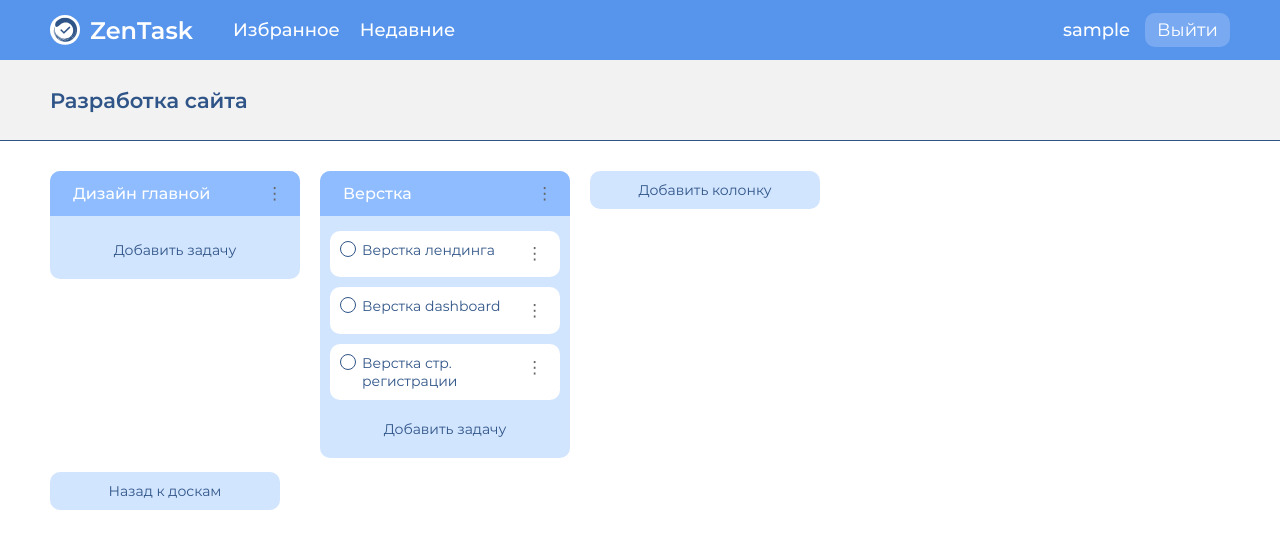
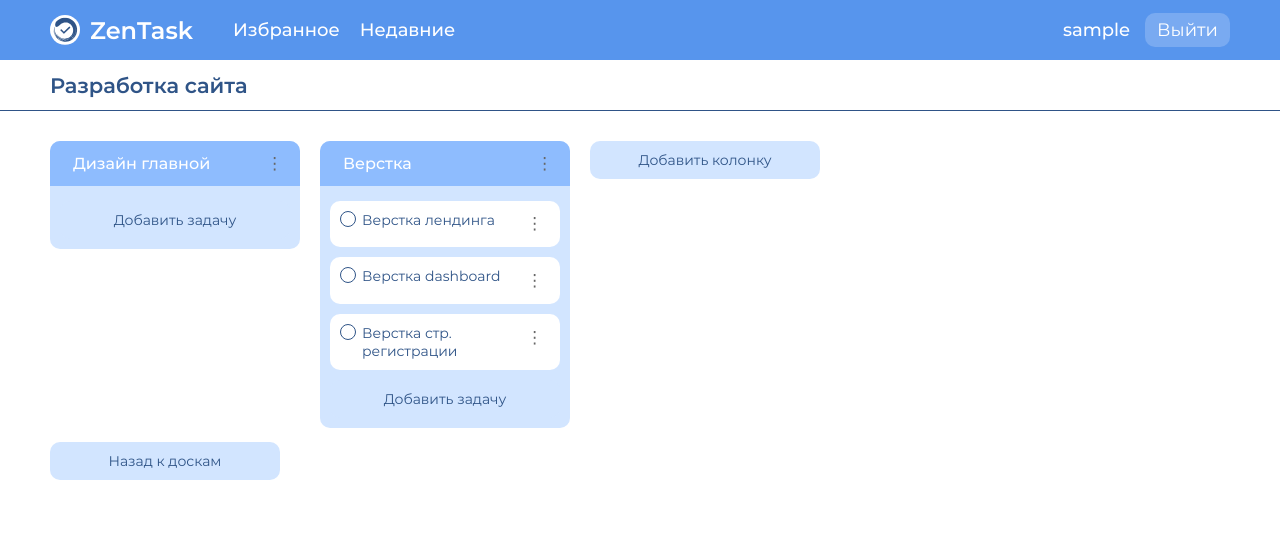
Before and after one commit to Georgnapr/kanban_project, a React (Vite) app: page /projects/1 in a window 1280 px wide. Shown: the top 548 px of the page. Built offline with nearby package versions, Linux system fonts and the light colour scheme; sample sign-in values are in the browser's storage; a web font is replaced by a local one.

Commit message:
feat: minor changes

```diff
--- a/src/app/features/board/boardSlice.ts
+++ b/src/app/features/board/boardSlice.ts
@@ -17,17 +17,17 @@ const initialState: boardState = {
                   {
                     id: '1',
                     title: 'Верстка лендинга',
-                    createdAt: "Нет даты"
+                    createdAt: new Date().toISOString(),
                   },
                   {
                     id: '2',
                     title: 'Верстка dashboard',
-                    createdAt: "Нет даты"
+                    createdAt: new Date().toISOString(),
                   },
                   {
                     id: '3',
                     title: 'Верстка стр. регистрации',
-                    createdAt: "Нет даты"
+                    createdAt: new Date().toISOString(),
                   },
                 ]}
             ]
@@ -42,12 +42,12 @@ const initialState: boardState = {
                   {
                     id: '1',
                     title: 'Верстка лендинга моб.',
-                    createdAt: "Нет даты"
+                    createdAt: new Date().toISOString(),
                   },
                   {
                     id: '2',
                     title: 'Верстка dashboard моб.',
-                    createdAt: "Нет даты"
+                    createdAt: new Date().toISOString(),
                   },
                 ]}
             ]
--- a/src/pages/DashBoard/DashBoard.css
+++ b/src/pages/DashBoard/DashBoard.css
@@ -7,10 +7,9 @@
 .action-bar {
     display: flex;
     align-items: center;
-    height: 80px;
+    height: 50px;
     width: 100%;
     font-weight: 400;
-    background-color: #F2F2F2;
     color: #2F5487;
     border: 1px solid #2F5487;
     border-width: 0px 0px 1px 0px;
--- a/src/pages/projectPage/ProjectPage.css
+++ b/src/pages/projectPage/ProjectPage.css
@@ -6,10 +6,9 @@
 .action-bar {
     display: flex;
     align-items: center;
-    height: 80px;
+    height: 50px;
     width: 100%;
     font-weight: 400;
-    background-color: #F2F2F2;
     color: #2F5487;
     border: 1px solid #2F5487;
     border-width: 0px 0px 1px 0px;
```
